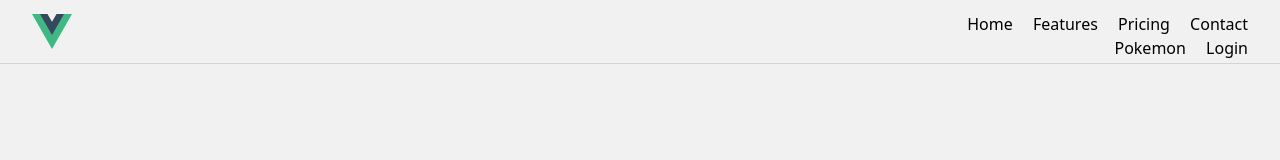
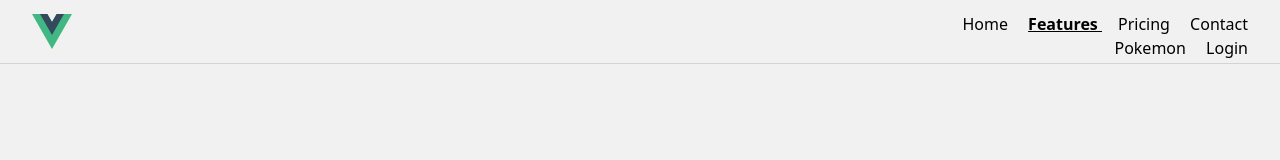
Before and after one commit to carlose2-glitch/05-vue-spa, a Vue app: page /features in a window 1280 px wide. Shown: the top 160 px of the page. Built offline with nearby package versions, Linux system fonts and the light colour scheme.

Commit message:
link active

```diff
--- a/src/assets/main.css
+++ b/src/assets/main.css
@@ -6,3 +6,7 @@ html,
 body {
   background-color: #f1f1f1;
 }
+
+.router-link-exact-active {
+  @apply underline font-semibold transition-all;
+}
--- a/src/modules/landing/layouts/LandingLayout.vue
+++ b/src/modules/landing/layouts/LandingLayout.vue
@@ -10,7 +10,9 @@
       <nav class="flex flex-col ml-auto space-x-4 items-end h-10 sm:space-x-6">
         <div class="space-x-4">
           <RouterLink :to="{ name: 'home' }"> Home </RouterLink>
-          <RouterLink to="/Features"> Features </RouterLink>
+          <RouterLink to="/Features" exact-active-class="underline font-semibold">
+            Features
+          </RouterLink>
           <RouterLink :to="'/Pricing'"> Pricing </RouterLink>
           <RouterLink to="/Contact"> Contact </RouterLink>
         </div>
```
